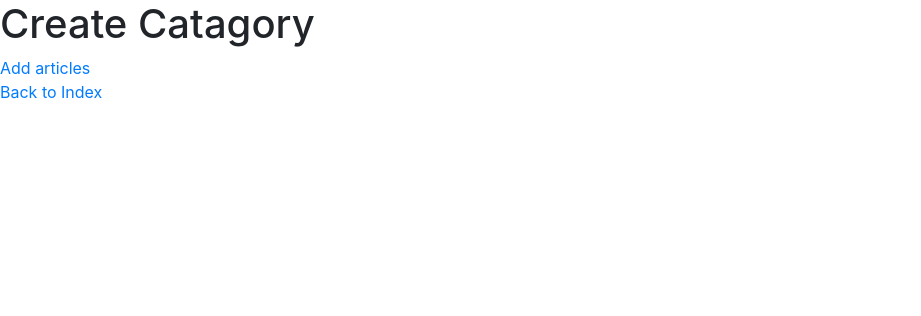
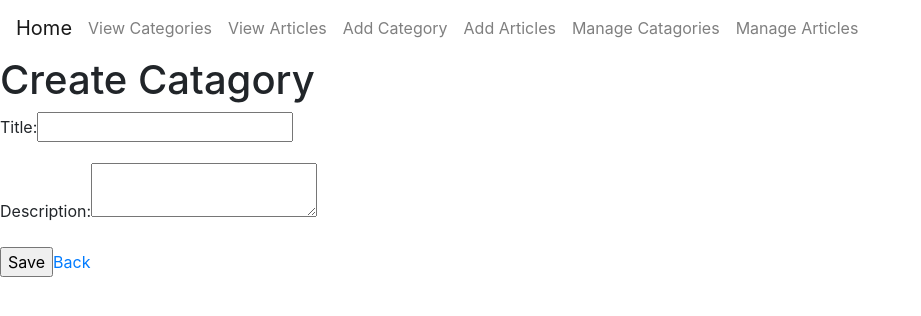
Before and after one commit to DVitsme/Blog, a Node server app: page /manage/categories/add in a window 1280 px wide. Shown: the top 316 px of the page, without its empty margins (0-921 px from the left). Run offline with Node 20, Linux system fonts and the light colour scheme; some libraries are stand-ins or nearby versions.

Commit message:
Now you can add categories via a form

```diff
--- a/models/category.js
+++ b/models/category.js
@@ -17,3 +17,9 @@ const Category = module.exports = mongoose.model('Category', categorySchema);
 module.exports.getCategories = (callback, limit) => {
   Category.find(callback).limit(limit).sort([['title', 'ascending']]);
 };
+
+//Add Category
+module.exports.addCategory = function (category, callback) {
+  // body...
+  Category.create(category, callback);
+};
--- a/public/css/style.css
+++ b/public/css/style.css
@@ -0,0 +1,3 @@
+.navbar-nav .nav-link {
+  padding-right: 1em;
+}
--- a/views/add_article.pug
+++ b/views/add_article.pug
@@ -2,6 +2,3 @@ extends layout
 
 block content
   h1 #{title}
-  a(href='/manage/categories/add') Add Category
-    br
-  a(href='/') Back to Index
--- a/views/add_category.pug
+++ b/views/add_category.pug
@@ -2,6 +2,12 @@ extends layout
 
 block content
   h1 #{title}
-  a(href='/manage/articles/add') Add articles
-    br
-    a(href='/') Back to Index
+  form(method='post',action='/categories/add')
+    .form-group
+      label Title:
+      input(name='title', type='text')
+    .form-group
+      label Description:
+      textarea(name='description')
+    input(type='submit', name='submit', value='Save')
+    a(href='manage/categories') Back
--- a/views/index.pug
+++ b/views/index.pug
@@ -2,6 +2,3 @@ extends layout
 
 block content
   h1 #{title}
-  a(href='/manage/articles/add') Add Article
-    br
-  a(href='/manage/categories/add') Add Category
--- a/views/layout.pug
+++ b/views/layout.pug
@@ -5,4 +5,21 @@ html
     link(rel="stylesheet", href='/bower_components/bootstrap/dist/css/bootstrap.css')
     link(rel="stylesheet", href='/css/style.css')
   body
+    nav.navbar.navbar-light.bg-faded.justify-content-between.flex-nowrap.flex-row
+        ul.navbar-nav.flex-row.mr-auto
+          a.navbar-brand(href='/') Home
+          li.nav-item
+            a.nav-link(href='/categories') View Categories
+          li.nav-item
+            a.nav-link(href='/articles') View Articles
+          li.nav-item
+            a.nav-link(href='/manage/categories/add') Add Category
+          li.nav-item
+            a.nav-link(href='/manage/articles/add') Add Articles
+          li.nav-item
+            a.nav-link(href='/manage/categories') Manage Catagories
+          li.nav-item
+            a.nav-link(href='/manage/articles') Manage Articles
+
+
     block content
--- /dev/null
+++ b/views/manage_categories.pug
@@ -0,0 +1,4 @@
+extends layout
+
+block content
+  h1 #{title}
```
Also changed, not shown: routes/categories.js (+12 -0 lines).
